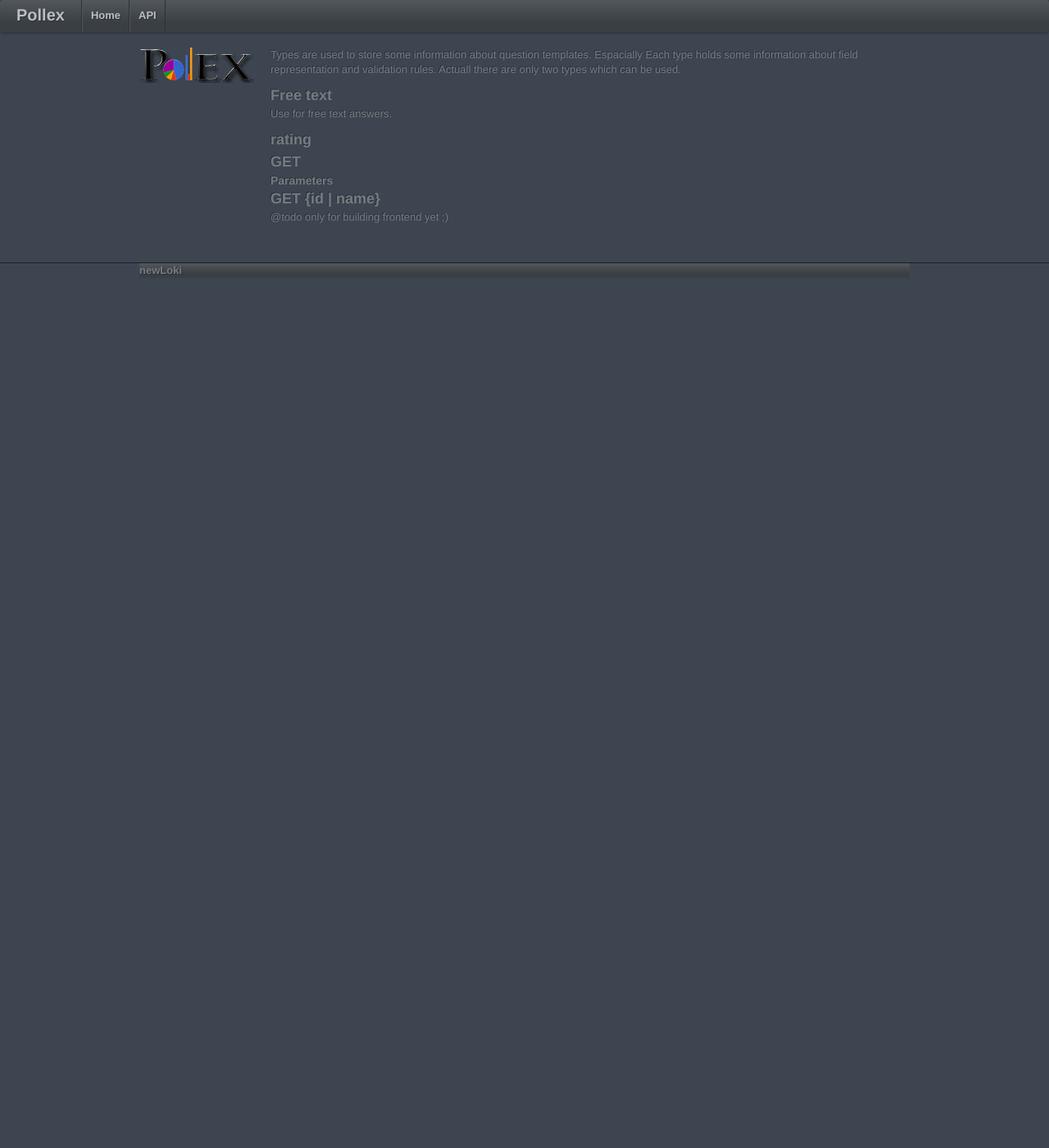
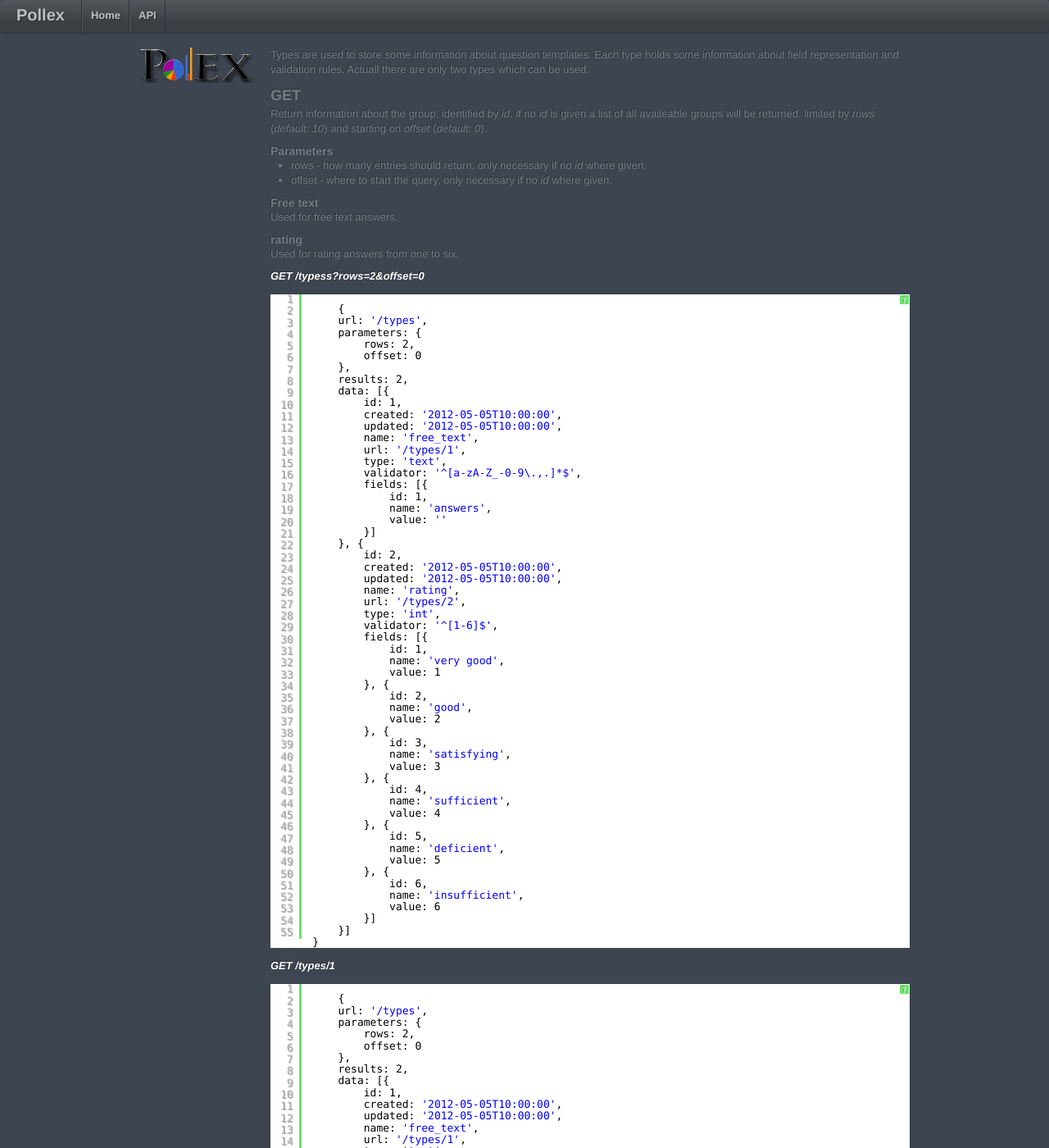
Before and after one commit to newLoki/Pollex, a Jekyll site: the page built from _posts/2012-05-08-types.markdown, in a window 1280 px wide and 1400 px high. Shown: the whole window at 82% size. Built offline with Jekyll 4.4.1, drawn with Linux system fonts in a browser that asks for light colours; nearby versions of some CDN libraries; Markdown is read by kramdown in place of the engine named in the settings; some of the changed text lies outside the part shown.

Commit message:
add docu and mockups for types controller

```diff
--- /dev/null
+++ b/_includes/mockups/json/types/get.1.json
@@ -0,0 +1,22 @@
+{
+    url: '/types',
+    parameters: {
+        rows: 2,
+        offset: 0
+    },
+    results: 2,
+    data: [{
+        id: 1,
+        created: '2012-05-05T10:00:00',
+        updated: '2012-05-05T10:00:00',
+        name: 'free_text',
+        url: '/types/1',
+        type: 'text',
+        validator: '^[a-zA-Z_-0-9\.,\ ]*$',
+        fields: [{
+            id: 1,
+            name: 'answers',
+            value: ''
+        }]
+    }
+}
--- /dev/null
+++ b/_includes/mockups/json/types/get.index.json
@@ -0,0 +1,55 @@
+{
+    url: '/types',
+    parameters: {
+        rows: 2,
+        offset: 0
+    },
+    results: 2,
+    data: [{
+        id: 1,
+        created: '2012-05-05T10:00:00',
+        updated: '2012-05-05T10:00:00',
+        name: 'free_text',
+        url: '/types/1',
+        type: 'text',
+        validator: '^[a-zA-Z_-0-9\.,.]*$',
+        fields: [{
+            id: 1,
+            name: 'answers',
+            value: ''
+        }]
+    }, {
+        id: 2,
+        created: '2012-05-05T10:00:00',
+        updated: '2012-05-05T10:00:00',
+        name: 'rating',
+        url: '/types/2',
+        type: 'int',
+        validator: '^[1-6]$',
+        fields: [{
+            id: 1,
+            name: 'very good',
+            value: 1
+        }, {
+            id: 2,
+            name: 'good',
+            value: 2
+        }, {
+            id: 3,
+            name: 'satisfying',
+            value: 3
+        }, {
+            id: 4,
+            name: 'sufficient',
+            value: 4
+        }, {
+            id: 5,
+            name: 'deficient',
+            value: 5
+        }, {
+            id: 6,
+            name: 'insufficient',
+            value: 6
+        }]
+    }]
+}
--- a/_posts/2012-05-08-types.markdown
+++ b/_posts/2012-05-08-types.markdown
@@ -6,17 +6,27 @@ categories: api
 
 ---
 Types are used to store some information about question templates.
-Espacially
 Each type holds some information about field representation and validation rules.
 Actuall there are only two types which can be used.
 
-###Free text
-Use for free text answers.
+###GET
+Return information about the group, identified by _id_, if no _id_ is given a list of all
+availeable groups will be returned, limited by _rows_ (_default: 10_) and starting on _offset_ (_default: 0_).
 
-###rating
+####Parameters
+* rows - how many entries should return, only necessary if no _id_ where given.
+* offset - where to start the query, only necessary if no _id_ where given.
 
+####Free text
+Used for free text answers.
 
-###GET
-####Parameters
-###GET {id | name}
-@todo only for building frontend yet ;)
+####rating
+Used for rating answers from one to six.
+
+_**[GET /typess?rows=2&offset=0](https://github.com/newLoki/Pollex/blob/gh-pages/_includes/mockups/json/types/get.index.json)**_
+<pre class="brush: js">    {% include mockups/json/types/get.index.json %}
+</pre>
+
+_**[GET /types/1](https://github.com/newLoki/Pollex/blob/gh-pages/_includes/mockups/json/types/get.1.json)**_
+<pre class="brush: js">    {% include mockups/json/types/get.1.json %}
+</pre>
```
